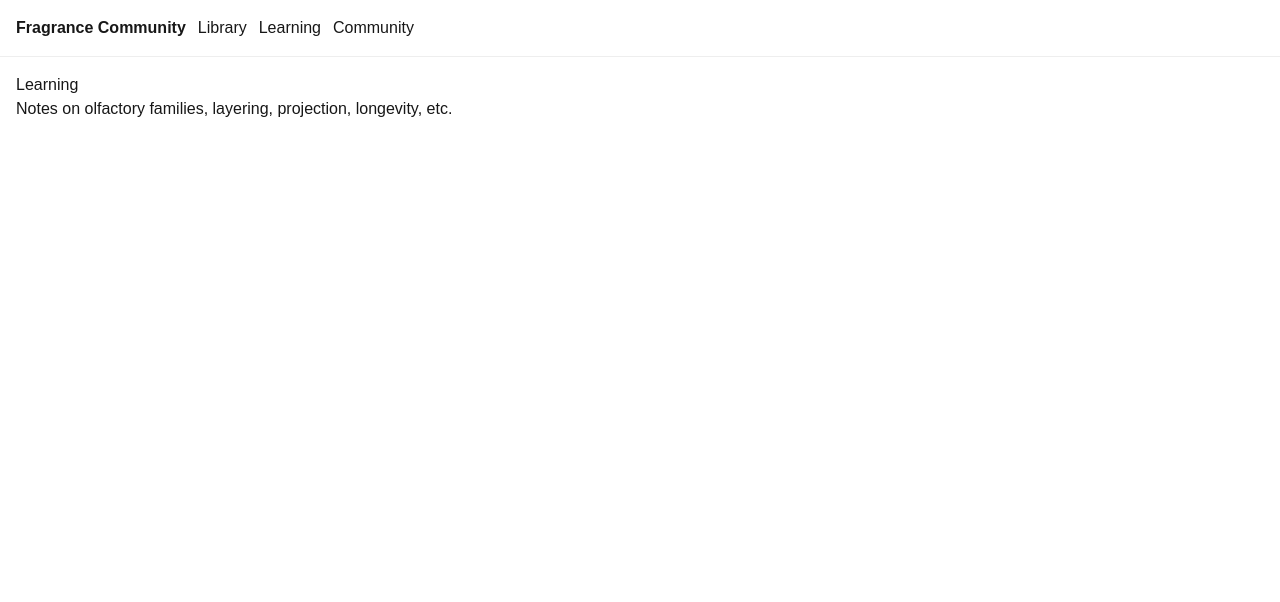
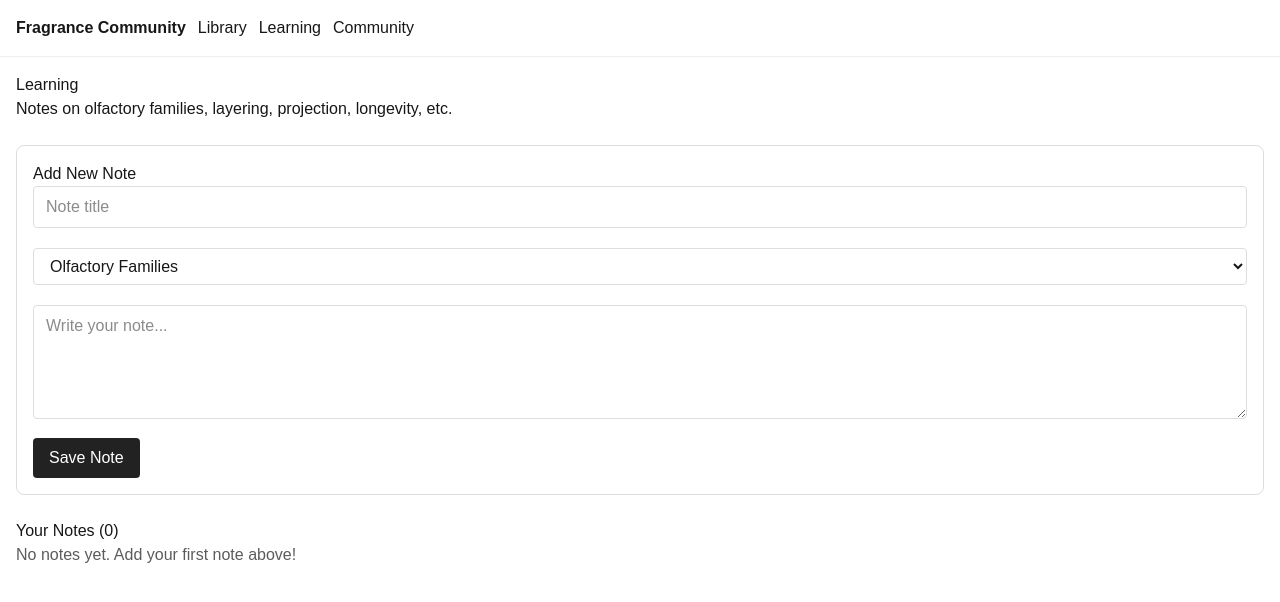
Before and after one commit to ChrisGoslin/fragrance-community, a Next.js app: page /learning in a window 1280 px wide. Shown: the top 602 px of the page. Built offline with nearby package versions, Linux system fonts and the light colour scheme.

Commit message:
Learning Notes (local storage)

```diff
--- a/app/learning/page.tsx
+++ b/app/learning/page.tsx
@@ -1,8 +1,143 @@
+"use client";
+
+import { useState, useEffect } from "react";
+
+interface Note {
+  id: string;
+  title: string;
+  content: string;
+  category: string;
+  createdAt: string;
+}
+
+const categories = ["Olfactory Families", "Layering", "Projection", "Longevity", "Other"];
+
 export default function LearningPage() {
+  const [notes, setNotes] = useState<Note[]>([]);
+  const [title, setTitle] = useState("");
+  const [content, setContent] = useState("");
+  const [category, setCategory] = useState(categories[0]);
+  const [isLoaded, setIsLoaded] = useState(false);
+
+  // Load from localStorage on mount
+  useEffect(() => {
+    const saved = localStorage.getItem("learning-notes");
+    if (saved) {
+      setNotes(JSON.parse(saved));
+    }
+    setIsLoaded(true);
+  }, []);
+
+  // Save to localStorage when notes change
+  useEffect(() => {
+    if (isLoaded) {
+      localStorage.setItem("learning-notes", JSON.stringify(notes));
+    }
+  }, [notes, isLoaded]);
+
+  const addNote = () => {
+    if (!title.trim() || !content.trim()) return;
+
+    const newNote: Note = {
+      id: Date.now().toString(),
+      title: title.trim(),
+      content: content.trim(),
+      category,
+      createdAt: new Date().toISOString(),
+    };
+
+    setNotes([newNote, ...notes]);
+    setTitle("");
+    setContent("");
+  };
+
+  const deleteNote = (id: string) => {
+    setNotes(notes.filter(n => n.id !== id));
+  };
+
   return (
     <main>
       <h1>Learning</h1>
       <p>Notes on olfactory families, layering, projection, longevity, etc.</p>
+
+      <div style={{ marginTop: 24, padding: 16, border: "1px solid #ddd", borderRadius: 8 }}>
+        <h3 style={{ marginTop: 0 }}>Add New Note</h3>
+
+        <div style={{ marginBottom: 12 }}>
+          <input
+            type="text"
+            placeholder="Note title"
+            value={title}
+            onChange={(e) => setTitle(e.target.value)}
+            style={{ width: "100%", padding: "8px 12px", marginBottom: 8, border: "1px solid #ddd", borderRadius: 4 }}
+          />
+        </div>
+
+        <div style={{ marginBottom: 12 }}>
+          <select
+            value={category}
+            onChange={(e) => setCategory(e.target.value)}
+            style={{ width: "100%", padding: "8px 12px", marginBottom: 8, border: "1px solid #ddd", borderRadius: 4 }}
+          >
+            {categories.map(cat => (
+              <option key={cat} value={cat}>{cat}</option>
+            ))}
+          </select>
+        </div>
+
+        <div style={{ marginBottom: 12 }}>
+          <textarea
+            placeholder="Write your note..."
+            value={content}
+            onChange={(e) => setContent(e.target.value)}
+            rows={4}
+            style={{ width: "100%", padding: "8px 12px", border: "1px solid #ddd", borderRadius: 4, resize: "vertical" }}
+          />
+        </div>
+
+        <button
+          onClick={addNote}
+          style={{ padding: "8px 16px", background: "#222", color: "#fff", border: "none", borderRadius: 4, cursor: "pointer" }}
+        >
+          Save Note
+        </button>
+      </div>
+
+      <div style={{ marginTop: 24 }}>
+        <h2>Your Notes ({notes.length})</h2>
+
+        {notes.length === 0 ? (
+          <p style={{ opacity: 0.7 }}>No notes yet. Add your first note above!</p>
+        ) : (
+          <div style={{ display: "grid", gap: 12 }}>
+            {notes.map(note => (
+              <div
+                key={note.id}
+                style={{ padding: 16, border: "1px solid #ddd", borderRadius: 8 }}
+              >
+                <div style={{ display: "flex", justifyContent: "space-between", alignItems: "flex-start" }}>
+                  <div>
+                    <span style={{ fontSize: 12, color: "#666", background: "#f5f5f5", padding: "2px 8px", borderRadius: 4 }}>
+                      {note.category}
+                    </span>
+                    <h3 style={{ margin: "8px 0" }}>{note.title}</h3>
+                    <p style={{ margin: 0, whiteSpace: "pre-wrap" }}>{note.content}</p>
+                    <small style={{ color: "#999" }}>
+                      {new Date(note.createdAt).toLocaleDateString()}
+                    </small>
+                  </div>
+                  <button
+                    onClick={() => deleteNote(note.id)}
+                    style={{ background: "none", border: "none", color: "#999", cursor: "pointer", fontSize: 18 }}
+                  >
+                    ×
+                  </button>
+                </div>
+              </div>
+            ))}
+          </div>
+        )}
+      </div>
     </main>
   );
 }
```
